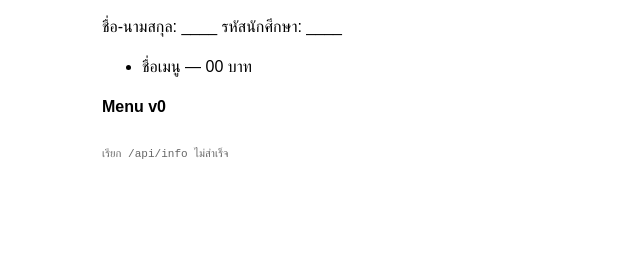
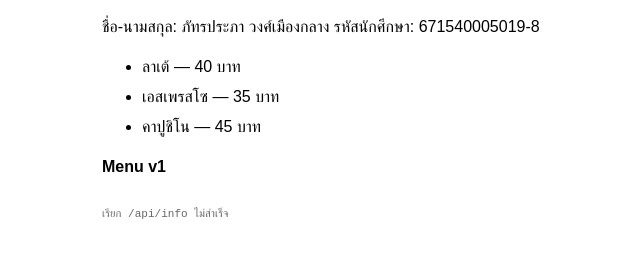
Before and after one commit to pattharaprapha/ksu-coffee-671540005019-8, a website: page public/index.html in a window 1280 px wide. Shown: the part 80-338 px from the top of the page, without its empty margins (298-938 px from the left). Drawn offline with Linux system fonts and the light colour scheme; no server answers.

Commit message:
edit menu v1

```diff
--- a/public/index.html
+++ b/public/index.html
@@ -13,11 +13,13 @@
 </head>
 <body>
   <h1>KSU Coffee</h1>
-  <p>ชื่อ-นามสกุล: ____ รหัสนักศึกษา: ____</p>
+  <p>ชื่อ-นามสกุล: ภัทรประภา วงศ์เมืองกลาง รหัสนักศึกษา: 671540005019-8</p>
   <ul class="menu">
-    <li>ชื่อเมนู — 00 บาท</li>
+    <li>ลาเต้ — 40 บาท</li>
+    <li>เอสเพรสโซ — 35 บาท</li>
+    <li>คาปูชิโน — 45 บาท</li>
   </ul>
-  <p class="version">Menu v0</p>
+  <p class="version">Menu v1</p>
   <footer id="info">กำลังโหลดข้อมูลระบบ...</footer>
 
   <script>
```
Also changed, not shown: 1 other file.
